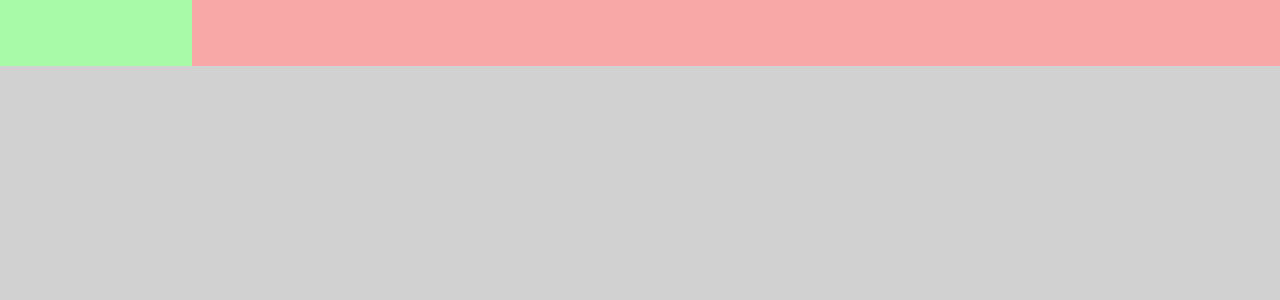
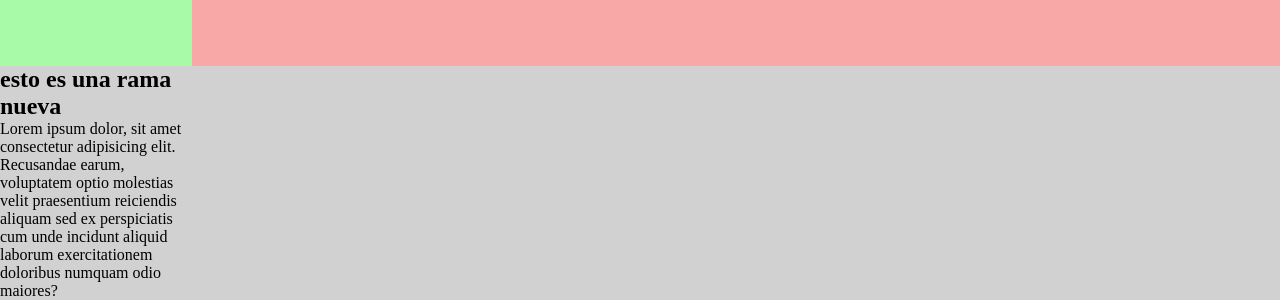
Before and after one commit to giselemilagros88/proyectoPrueba, a plain HTML site: page index.html in a window 1280 px wide. Shown: the part 902-1202 px from the top of the page. Before the commit the page ends 968 px from the top, so only its background shows below. Drawn offline with Linux system fonts and the light colour scheme.

Commit message:
grabo modificaciones en html

```diff
--- a/index.html
+++ b/index.html
@@ -78,6 +78,10 @@
         <aside class="aside">
            PUBLICIDAD
         </aside>
+        <section>
+            <h2>esto es una rama nueva</h2>
+            <p>Lorem ipsum dolor, sit amet consectetur adipisicing elit. Recusandae earum, voluptatem optio molestias velit praesentium reiciendis aliquam sed ex perspiciatis cum unde incidunt aliquid laborum exercitationem doloribus numquam odio maiores?</p>
+        </section>
         <footer class="footer">
             <!--fontawasome iconos instagram-->
             <div class="contenedorRedes">
```
